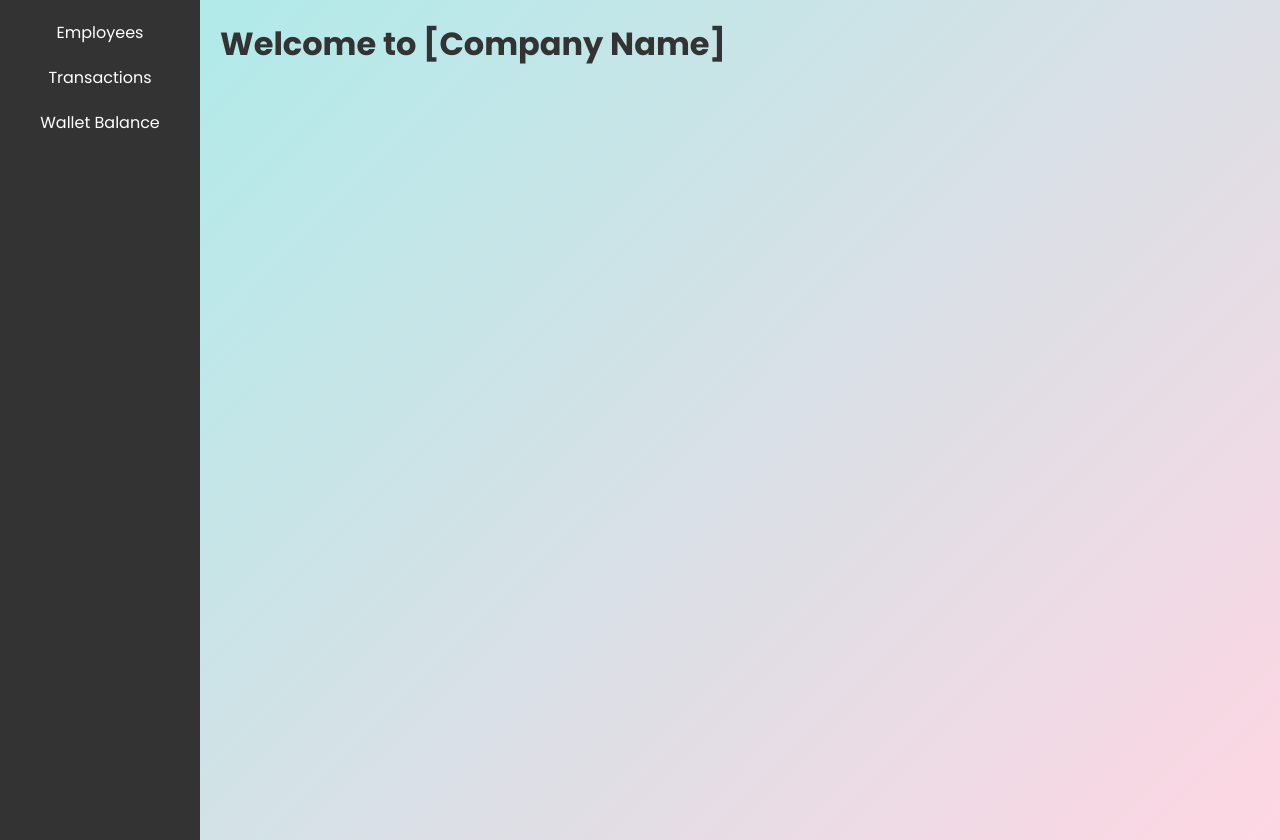
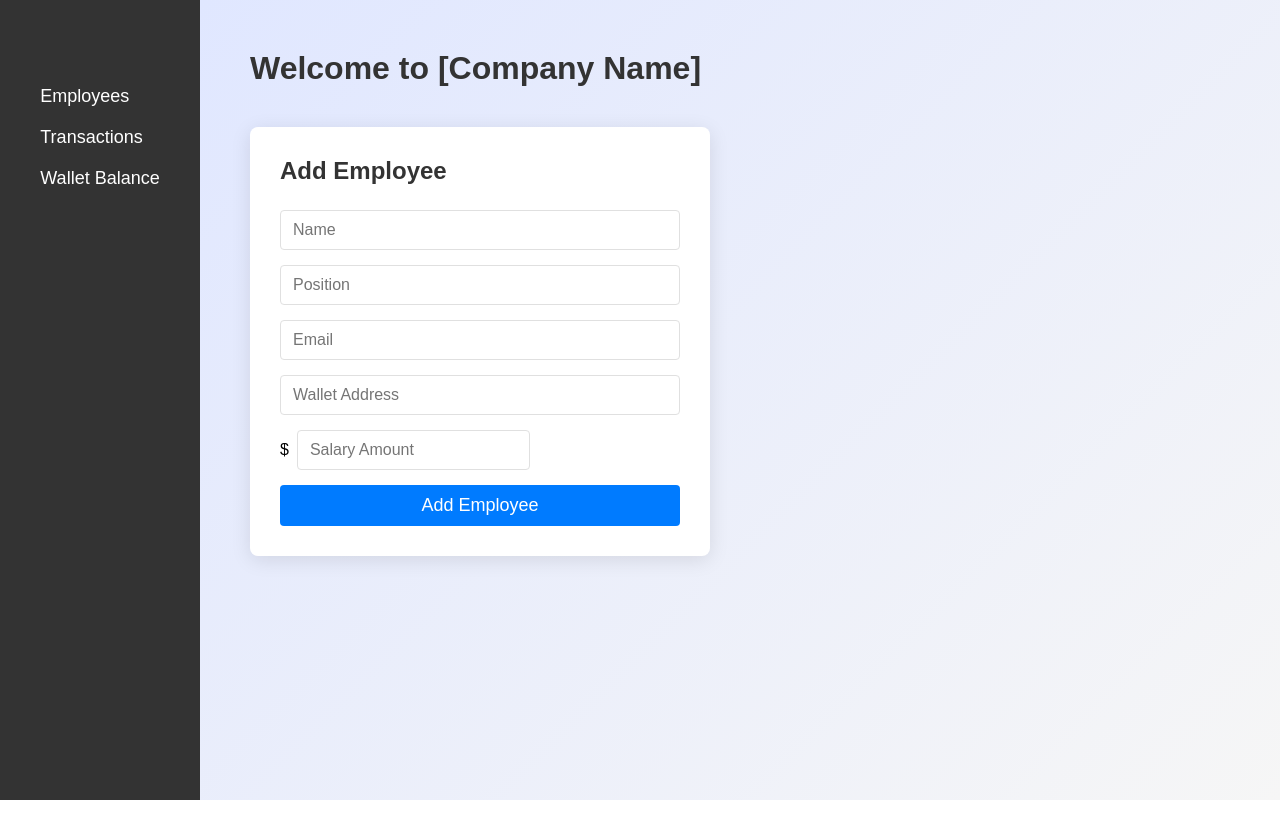
Before and after one commit to rishabhknowss/Salaryfi, a React (Create React App) app: page /dashboard in a window 1280 px wide. After the commit the page ends 800 px from the top, so only its background shows below. Built offline with nearby package versions, Linux system fonts and the light colour scheme.

Commit message:
added dashboard

```diff
--- a/src/pages/Dashboard.css
+++ b/src/pages/Dashboard.css
@@ -1,36 +1,105 @@
 .dashboard-container {
+    font-family: 'Arial', sans-serif;
     display: flex;
+    height: 100vh;
+    background: #f6f6f6;
 }
 
 .dashboard-navbar {
+    background-color: #333;
     width: 200px;
-    background-color: #333;
-    height: 100vh;
-    padding: 20px 0;
+    display: flex;
+    flex-direction: column;
+    align-items: center;
+    padding: 50px 0;
 }
 
 .dashboard-navbar ul {
     list-style-type: none;
     padding: 0;
-    margin: 0;
 }
 
 .dashboard-navbar li {
-    margin-bottom: 20px;
-    text-align: center;
+    margin: 20px 0;
 }
 
 .dashboard-navbar a {
+    color: #fff;
     text-decoration: none;
-    color: white;
-    font-size: 16px;
+    font-size: 18px;
+    transition: color 0.3s;
 }
 
 .dashboard-navbar a:hover {
-    color: #00bcd4;
+    color: #007BFF;
 }
 
 .dashboard-content {
     flex: 1;
-    padding: 20px;
+    padding: 50px;
+    background: linear-gradient(135deg, #e0e7ff, #f6f6f6);
 }
+
+.dashboard-content h1 {
+    margin: 0;
+    color: #333;
+    font-size: 32px;
+}
+
+.add-employee {
+    max-width: 400px;
+    margin-top: 40px;
+    background: #ffffff;
+    padding: 30px;
+    border-radius: 8px;
+    box-shadow: 0px 4px 20px rgba(0, 0, 0, 0.1);
+}
+
+.add-employee h2 {
+    margin-top: 0;
+    margin-bottom: 25px;
+    font-size: 24px;
+    color: #333;
+}
+
+.add-employee form {
+    display: flex;
+    flex-direction: column;
+}
+
+.add-employee input {
+    margin-bottom: 15px;
+    padding: 10px 12px;
+    border: 1px solid #e0e0e0;
+    border-radius: 4px;
+    transition: border-color 0.2s;
+    font-size: 16px;
+}
+
+.add-employee input:focus {
+    border-color: #007BFF;
+    outline: none;
+}
+
+.add-employee button {
+    cursor: pointer;
+    padding: 10px 15px;
+    border: none;
+    background-color: #007BFF;
+    color: #fff;
+    border-radius: 4px;
+    transition: background-color 0.2s, transform 0.2s;
+    font-size: 18px;
+}
+
+.add-employee button:hover {
+    background-color: #0056b3;
+    transform: translateY(-1px);
+}
+
+.add-employee button:active {
+    transform: translateY(0);
+}
+.salary-input > span {
+    margin-right: 8px;
+}
--- a/src/pages/Dashboard.js
+++ b/src/pages/Dashboard.js
@@ -1,8 +1,32 @@
-import React from 'react';
+import React, { useState } from 'react';
 import { Link } from 'react-router-dom';
 import './Dashboard.css';
 
 function Dashboard() {
+    const [employee, setEmployee] = useState({
+        name: '',
+        position: '',
+        email: '',
+        walletAddress: '',
+        salaryAmount: '',
+    });
+
+    const handleChange = (e) => {
+        setEmployee({ ...employee, [e.target.name]: e.target.value });
+    };
+
+    const handleSubmit = (e) => {
+        e.preventDefault();
+        console.log(employee);
+        setEmployee({
+            name: '',
+            position: '',
+            email: '',
+            walletAddress: '',
+            salaryAmount: '',
+        });
+    };
+
     return (
         <div className="dashboard-container">
             <div className="dashboard-navbar">
@@ -13,8 +37,52 @@ function Dashboard() {
                 </ul>
             </div>
             <div className="dashboard-content">
-                {/* Your dashboard content here */}
                 <h1>Welcome to [Company Name]</h1>
+
+                <div className="add-employee">
+                    <h2>Add Employee</h2>
+                    <form onSubmit={handleSubmit}>
+                        <input
+                            type="text"
+                            name="name"
+                            placeholder="Name"
+                            value={employee.name}
+                            onChange={handleChange}
+                        />
+                        <input
+                            type="text"
+                            name="position"
+                            placeholder="Position"
+                            value={employee.position}
+                            onChange={handleChange}
+                        />
+                        <input
+                            type="email"
+                            name="email"
+                            placeholder="Email"
+                            value={employee.email}
+                            onChange={handleChange}
+                        />
+                        <input
+                            type="text"
+                            name="walletAddress"
+                            placeholder="Wallet Address"
+                            value={employee.walletAddress}
+                            onChange={handleChange}
+                        />
+                        <div className="salary-input">
+                            <span>$</span>
+                            <input
+                                type="number"
+                                name="salaryAmount"
+                                placeholder="Salary Amount"
+                                value={employee.salaryAmount}
+                                onChange={handleChange}
+                            />
+                        </div>
+                        <button type="submit">Add Employee</button>
+                    </form>
+                </div>
             </div>
         </div>
     );
--- a/src/pages/Login.js
+++ b/src/pages/Login.js
@@ -51,7 +51,7 @@ function Login() {
             <input type="email" id="email" name="email" />
           </div>
           <div className="button-container">
-            <button type="button" onClick={handleLogin}>Login</button>
+            <button type="submit" onClick={handleLogin}>Login</button>
             <button type="button" className="connect-button" onClick={handleMetaMaskConnection}>
               {accountAddress || 'Connect MetaMask'}
             </button>
```
